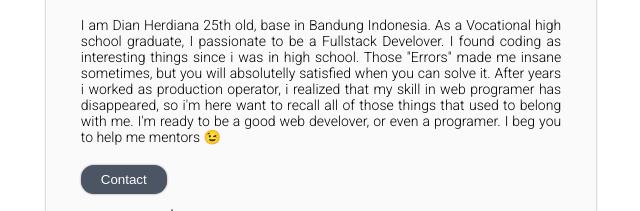
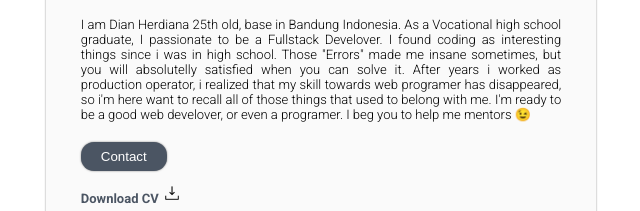
Before and after one commit to dianpayno/dumbways, a plain HTML site: page index.html in a window 1280 px wide. Shown: the part 134-345 px from the top of the page, without its empty margins (319-959 px from the left). Drawn offline with Linux system fonts and the light colour scheme.

Commit message:
update bio

```diff
--- a/index.html
+++ b/index.html
@@ -24,7 +24,7 @@
             </div>
             <div class="self-desc">
                 <p> I am Dian Herdiana 25th old, base in Bandung Indonesia. As a Vocational high school graduate, I passionate to be a Fullstack Develover. I found coding as interesting things since i was in high school. Those "Errors" made me insane sometimes, but you will absolutelly satisfied when you can solve it.
-                After years i worked as production operator, i realized that my skill in web programer has disappeared, so i'm here want to recall all of those things that used to belong with me.
+                After years i worked as production operator, i realized that my skill towards web programer has disappeared, so i'm here want to recall all of those things that used to belong with me.
                  I'm ready to be a good web develover, or even a programer. I beg you to help me mentors 😉
                     </p>
             </div>
--- a/style.css
+++ b/style.css
@@ -32,7 +32,7 @@
     padding-top:20px;
     padding-bottom: 20px;
     text-align: justify;
-    font-size: 14px;
+    font-size: 13px;
 
 }
 
```
